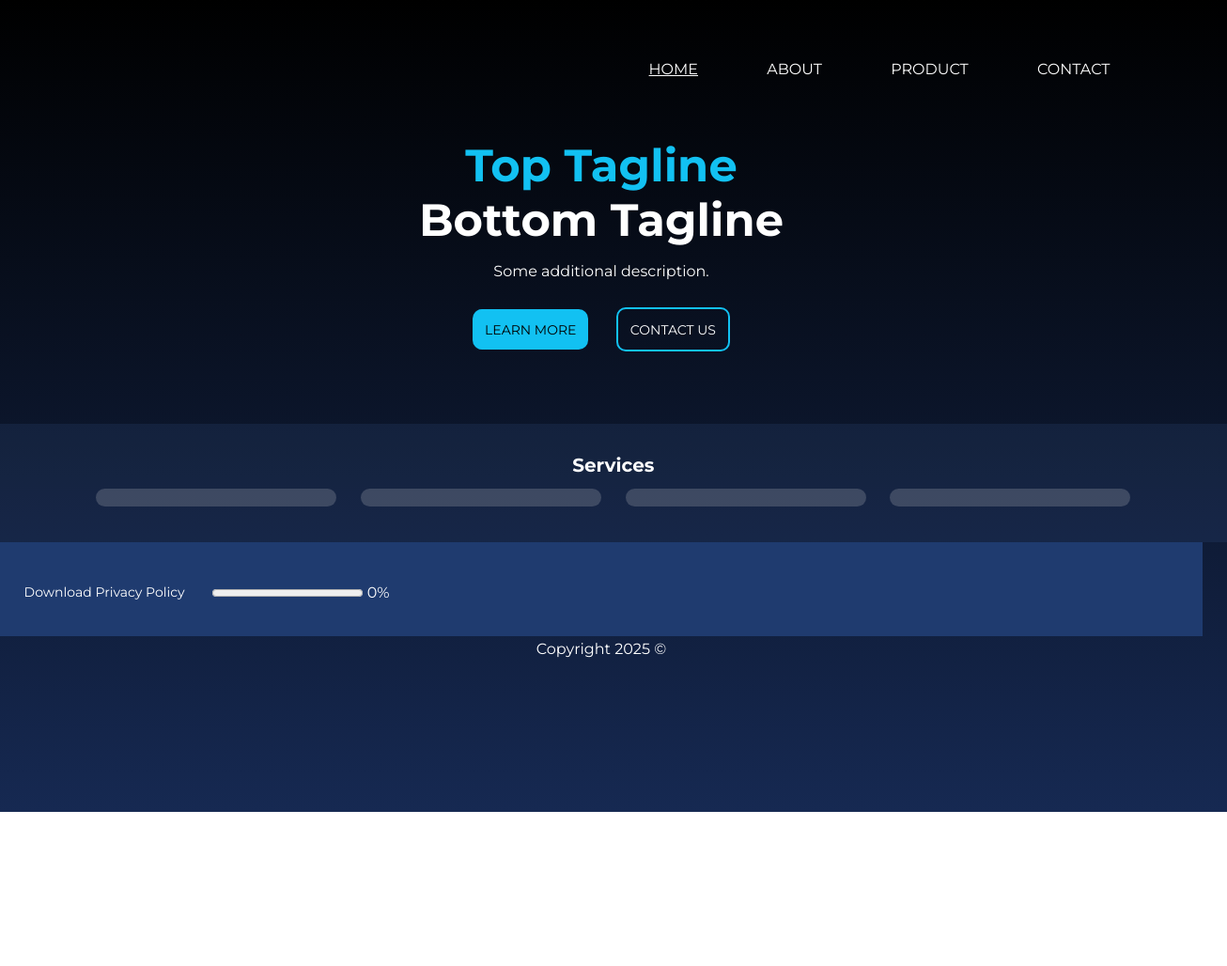
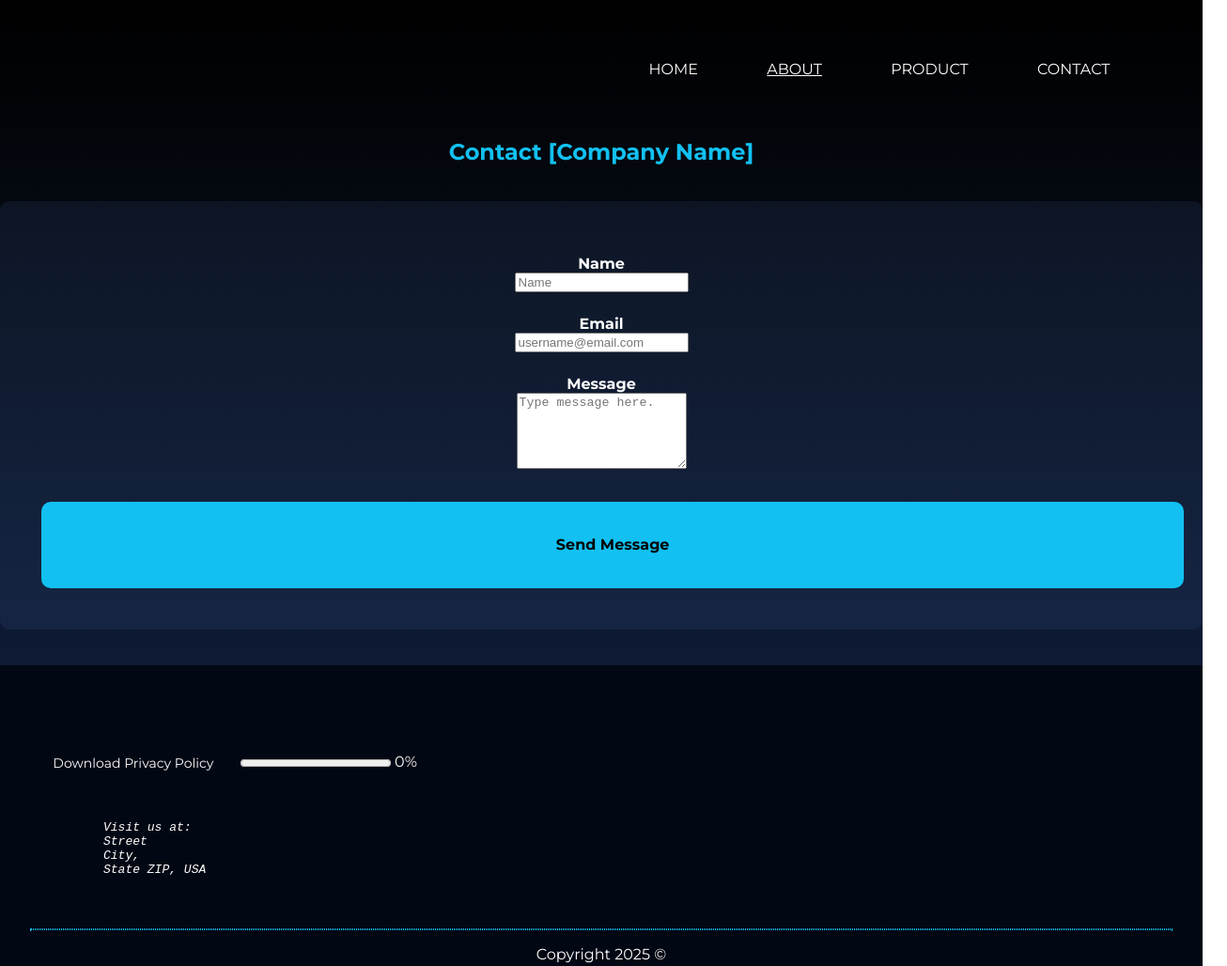
Before and after one commit to shp5238/lab4-web-foundations-html, a plain HTML site: page docs/contact.html in a window 1280 px wide. Shown: the top 1028 px of the page at 94% size, 1306 px wide, since content can reach past the window. Before the commit the page ends 864 px from the top, so only its background shows below. Drawn offline with Linux system fonts and the light colour scheme.

Commit message:
Added assets and updated the contact page to have a contact page.

```diff
--- a/docs/contact.html
+++ b/docs/contact.html
@@ -10,62 +10,78 @@
 <title>Website Template</title>
 </head>
 <body>
+    <!-- FONTS-->
+    <link href='https://fonts.googleapis.com/css?family=JetBrains Mono' rel='stylesheet'>
+    <link href="https://fonts.googleapis.com/css2?family=Montserrat:wght@400;700&display=swap" rel="stylesheet">
+
+
     <nav>
       <ul>
-    <li><a href="home.html" class="active">HOME</a></li>
-    <li><a href="about.html">ABOUT</a></li>
-    <li><a href="contact.html">PRODUCT</a></li>
-    <li><a href="about.contact">CONTACT</a></li>
+        <li><a href="home.html">HOME</a></li>
+        <li><a href="about.html" class="active">ABOUT</a></li>
+        <li><a href="product.html">PRODUCT</a></li>
+        <li><a href="contact.html">CONTACT</a></li>
       </ul>
     </nav>
 
     <header>
-<h1 class="top_tag"> Top Tagline</h1>
-<h1> Bottom Tagline </h1>
-<p> Some additional description.</p>
-  <div class="h_buttons">
-    <button class="type1">LEARN MORE</button>
-    <button class="type2">CONTACT US</button>
+    <h2 class="top_tag"> Contact [Company Name]</h2>
+
+      <form id="contactForm">
+      <div class="form-container">
+        <label for="name">Name</label>
+        <input type="text" id="name" name="name" placeholder="Name"
+               data-required="true" data-maxlength="50">
+
+        <label for="email">Email</label>
+        <input type="email" id="email" name="email" placeholder="username@email.com"
+               data-required="true">
+
+        <label for="message">Message</label>
+        <textarea id="message" name="message" rows="5" placeholder="Type message here."
+                  data-required="true" data-maxlength="500"></textarea>
+
+        <button type="submit" class="type1">Send Message</button>
       </div>
-</header>
+    </form>
 
 
 
-<link href="https://fonts.googleapis.com/css2?family=Montserrat:wght@400;700&display=swap" rel="stylesheet">
-
-<div class="box">
-  <br>
-  <h3 style="text-align: center">Services</h3>
-  <div id="cards">
-    <div class="card">
-    <br>
-    </div>
-    <div class="card">
-    <br>
-    </div>
-    <div class="card">
-    <br>
-    </div>
-    <div class="card">
-    <br>
-    </div>
- </div>
-</div>
-
+    </header>
 
 
     <footer>
       <!-- Insert Logo here-->
       <!-- Copyright -->
       <br>
-
+      <br>
       <!-- Fake download progress bar -->
+      <!-- onclick="download()" -->
       <button onclick="download()" id="privacy_pol">
         Download Privacy Policy
       </button>
       <progress id="bar" value="0" max="100"></progress>
       <span id="percent">0%</span>
-  <p> Copyright 2025 &copy; </p>
+      <noscript>Your browser does not support JavaScript!</noscript>
+
+
+      <address>
+        <pre>
+
+          Visit us at:
+          Street
+          City,
+          State ZIP, USA
+        </pre>
+      </address>
+
+      <br>
+      <hr style="border: 1px dotted #12C1F2">
+
+
+
+      <p> Copyright <time datetime="2025"> 2025 </time>&copy; </p>
+      <br>
 
     </footer>
 </body>
--- a/docs/scripts.js
+++ b/docs/scripts.js
@@ -17,7 +17,7 @@ const download = () => {
   //progress bar starts, then instant download
   setTimeout(() => {
   const priv_pol = document.createElement('a'); //create a obj
-    priv_pol.href = 'privacy_policy.pdf'; // define path
+    priv_pol.href = './assets/privacy_policy.pdf'; // define path
     priv_pol.download = 'privacy_policy.pdf'; // download & click
     priv_pol.click();
   }, 500);
--- a/docs/styles.css
+++ b/docs/styles.css
@@ -1,12 +1,10 @@
 body{
-  background-color: black;
   font-family: 'Montserrat';
   margin: 0;
   min-height: 100vh;
   background: linear-gradient(to top, #162952, black);
   color: white;
 }
-
 
 h1{
   font-size: 48px;
@@ -86,9 +84,7 @@ button:hover{
 
 .box{
   margin-top: 5%;
-  min-width: 100vw;
-  height: 100px;
-  background: #5A8ED1;
+  height: 500px;
   background: rgba(90, 142, 209, 0.1);
   padding: 1%;
 }
@@ -98,6 +94,35 @@ h3{
   text-align: center;
   margin-bottom: 0;
   margin-top: 0;
+}
+
+h5{
+  text-align: center;
+  margin:1%;
+}
+
+h6{
+  text-align: center;
+}
+
+my-school{
+  color: #0074c8;
+  display: inline-block;
+}
+
+code{
+  white-space: pre-wrap;
+  display: block;
+  word-break: break-word;
+  margin: 1%;
+  font-family: 'JetBrains Mono';
+  background-color: #2C343A;
+}
+
+kbd {
+  border-radius: 2px;
+  padding: 2px;
+  border: 1px solid white;
 }
 
 .card{
@@ -112,14 +137,23 @@ h3{
   justify-content: center;
 }
 
+#testimonial{
+  padding: 2%;
+  font-size: 18px;
+  margin-top: 0;
+  background: transparent;
+  color: #12C1F2;
+  text-decoration: underline;
+}
+
 p{
   color: white;
   text-align: center;
 }
 
 footer{
-  background: #1F3B6F;
-  height: 100px;
+  background-color: #020714;
+  padding: 2rem;
 }
 
 /* Progress bar*/
@@ -127,3 +161,29 @@ footer{
   background-color: #12C1F2;
   border-radius: 10px;
 }
+
+form#contactForm {
+  min-width: 50%;
+  margin: 3% auto;
+  padding: 2.5%;
+  border-radius: 10px;
+  background-color: rgba(90, 142, 209, 0.1);
+}
+
+form#contactForm label{
+  display: block;
+  margin-top: 2%;
+  font-weight: 600;
+  font-size: 16px;
+}
+
+form#contactForm button {
+  width: 100%;
+  font-size: 16px;
+  padding: 3%;
+  margin-top: 2.5%;
+  border-radius: 10px;
+  border: none;
+  font-weight: 600;
+  display: block;
+}
```
Also changed, not shown: docs/about.html (+3 -1 lines), docs/home.html (+56 -25 lines), docs/product.html (+2 -2 lines), docs/assets/bmw_logo.png (deleted), docs/assets/html_meme.jpg (added), docs/assets/html_meme.webp (added), 2 other files. Lines whose indentation alone changed are shown as unchanged.
